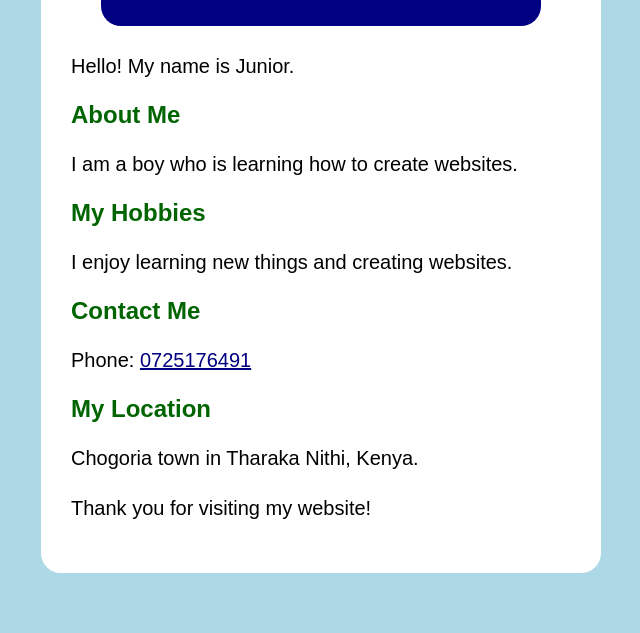
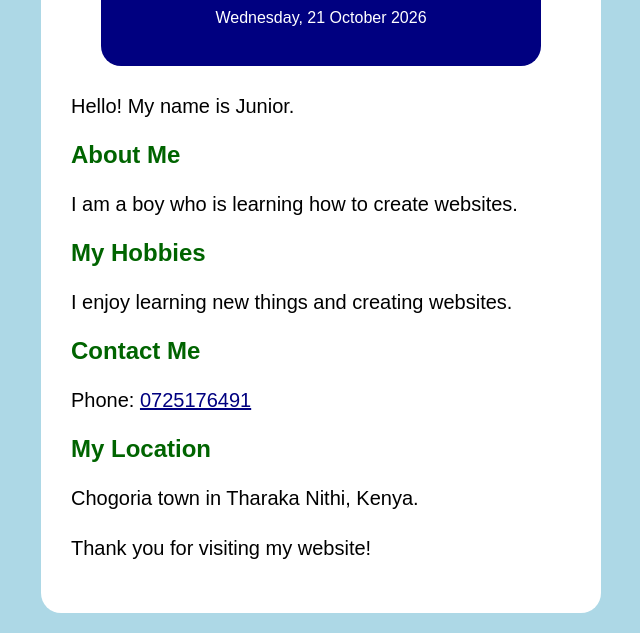
Before and after one commit to mwirigijunior27/Junior-s-website, a plain HTML site: page index.html in a window 1280 px wide. Shown: the part 542-1175 px from the top of the page, without its empty margins (319-959 px from the left). Before the commit the page ends 1135 px from the top, so only its background shows below. Drawn offline with Linux system fonts and the light colour scheme.

Commit message:
Update index.html

```diff
--- a/index.html
+++ b/index.html
@@ -110,5 +110,28 @@
         <p>Thank you for visiting my website!</p>
 
     </div>
+<script>
+function updateClock() {
+  const now = new Date();
+
+  document.getElementById("clock").textContent =
+    now.toLocaleTimeString("en-KE", {
+      timeZone: "Africa/Nairobi",
+      hour12: true
+    });
+
+  document.getElementById("today").textContent =
+    now.toLocaleDateString("en-KE", {
+      timeZone: "Africa/Nairobi",
+      weekday: "long",
+      year: "numeric",
+      month: "long",
+      day: "numeric"
+    });
+}
+
+updateClock();
+setInterval(updateClock, 1000);
+</script>
 </body>
 </html>
```
